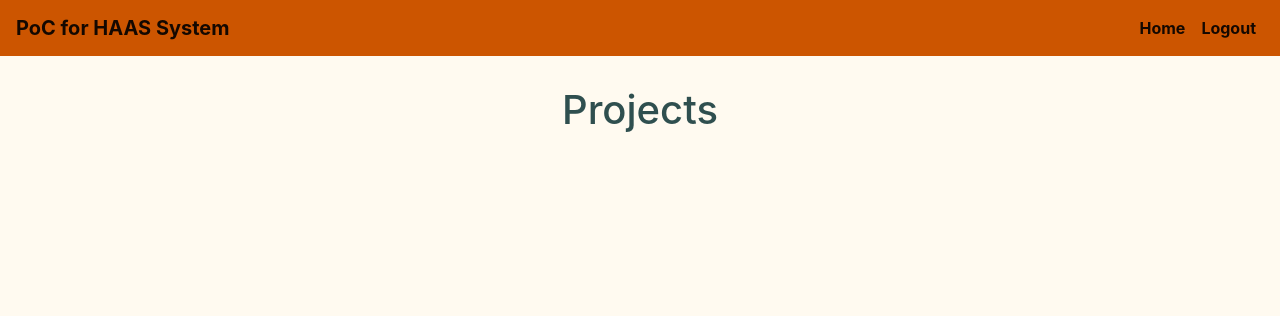
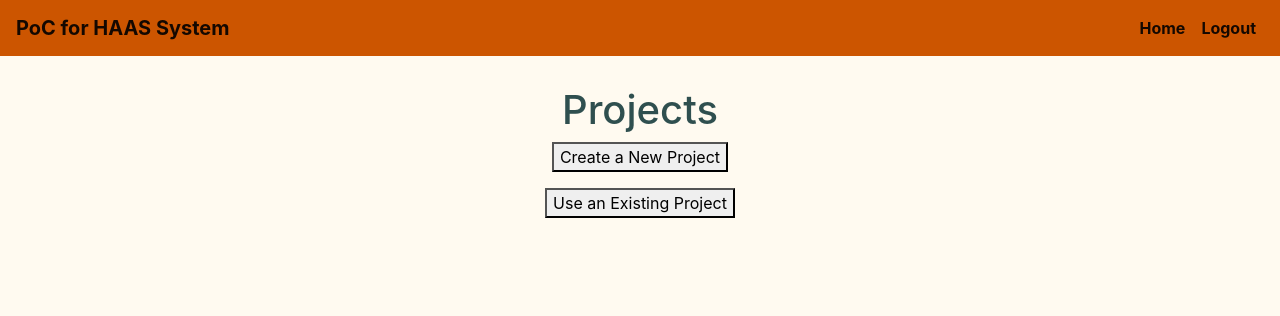
Before and after one commit to ambatiajit/EE-461L-2022, a Flask app: page /projects in a window 1280 px wide. Shown: the top 316 px of the page. Run offline with Flask 2, Linux system fonts and the light colour scheme; the visitor is signed in with stand-in values (Sample User, id 1); some libraries are stand-ins or nearby versions.

Commit message:
Basic Front End Page for Projects

```diff
--- a/templates/projects.html
+++ b/templates/projects.html
@@ -1,13 +1,23 @@
 {% extends "base.html" %}
 {% block content %}
+{% if not logged_in: %}
+    <div style="text-align:center">
+    <h1>Please login before accessing projects</h1>
+    <img src="static/images/please_login.png" alt="hello-world" class="user_img">
+    <p></p>
+    <a href="./login.html?_ijt=ohgqatluo21eloes0or7vgl7ra&_ij_reload=RELOAD_ON_SAVE">
+       <button>Login</button>
+    </a>
+    </div>
+{% else: %}
+    <div style="text-align:center">
+    <h1>Projects</h1>
+    <button>Create a New Project</button>
+    <p></p>
+    <button>Use an Existing Project</button>
+    </div>
+    <!--Pop up window for creating and using existing project here>
 
-
-{% if not logged_in: %}
-<h1>Please login before accessing projects</h1>
-<img src="static/images/please_login.png" alt="hello-world" class="user_img">
-{% else: %}
-<h1>Projects</h1>
-<!--Continue HTML here -->
 {% endif %}
 
 
```
